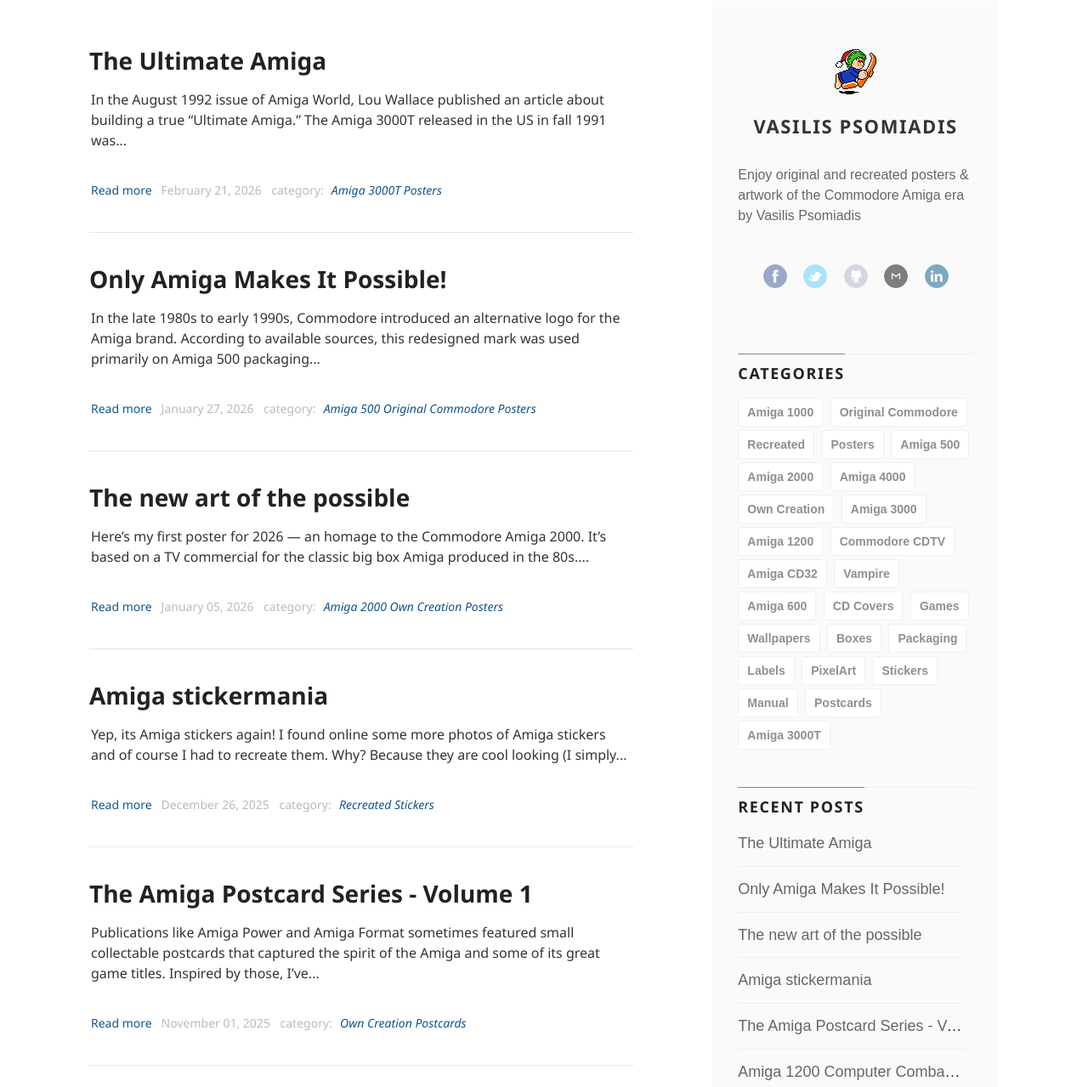
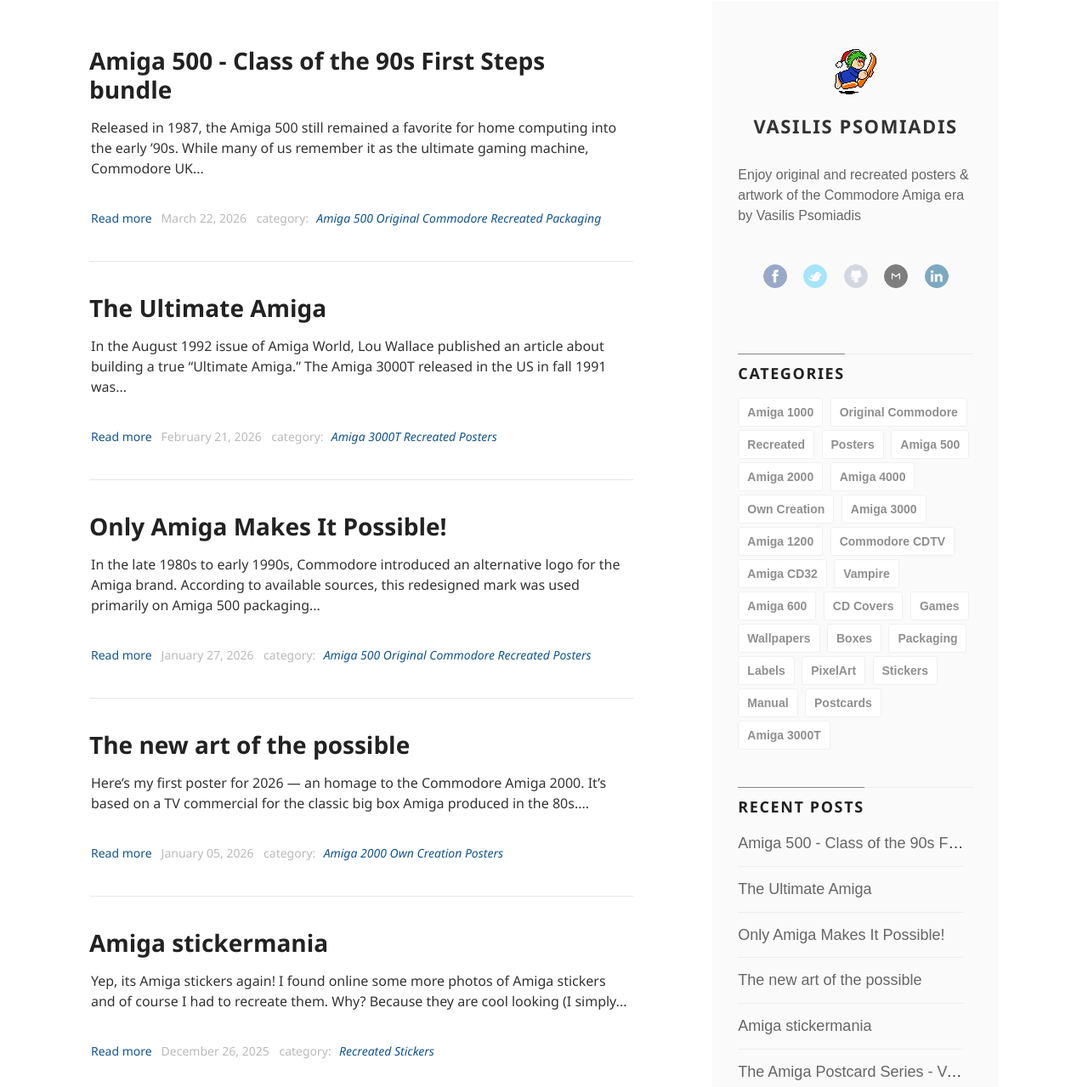
Before and after one commit to amigaposters/amigaposters.github.io, a Jekyll site: the page built from index.html, in a window 1280 px wide and 1400 px high, scrolled down 683 px, cut to the strip 121-1400 px from the top of the window. Shown: the whole strip at 85% size. Built offline with Jekyll 4.4.1, drawn with Linux system fonts in a browser that asks for light colours; the list of posts is cut into pages by our own code; comment, search, counter and statistics services are not loaded; some of the changed text lies outside the part shown.

Commit message:
A500 - Class of the 90s bundle

```diff
--- a/_posts/2026-01-27-only-amiga-makes-it-possible.md
+++ b/_posts/2026-01-27-only-amiga-makes-it-possible.md
@@ -2,7 +2,7 @@
 layout: post
 title: Only Amiga Makes It Possible!
 lang: en
-categories: [Amiga 500, Original Commodore, Posters]
+categories: [Amiga 500, Original Commodore, Recreated, Posters]
 tags: []
 ---
 In the late 1980s to early 1990s, Commodore introduced an alternative logo for the Amiga brand. According to available sources, this redesigned mark was used primarily on Amiga 500 packaging in North America and appeared also in a number of Commodore’s print advertisements of the period.
--- a/_posts/2026-02-21-the-ultimate-amiga.md
+++ b/_posts/2026-02-21-the-ultimate-amiga.md
@@ -2,7 +2,7 @@
 layout: post
 title: The Ultimate Amiga
 lang: en
-categories: [Amiga 3000T, Posters]
+categories: [Amiga 3000T, Recreated, Posters]
 tags: []
 ---
 In the August 1992 issue of Amiga World, Lou Wallace published an article about building a true “Ultimate Amiga.” The Amiga 3000T released in the US in fall 1991 was the obvious platform of choice, thanks to its serious expandability and its talent for hosting a ridiculous number of upgrades.
--- /dev/null
+++ b/_posts/2026-03-22-class-of-the-90s-first-steps.md
@@ -0,0 +1,17 @@
+---
+layout: post
+title: Amiga 500 - Class of the 90s First Steps bundle
+lang: en
+categories: [Amiga 500,  Original Commodore, Recreated, Packaging]
+tags: []
+---
+
+Released in 1987, the **Amiga 500** still remained a favorite for home computing into the early ’90s. While many of us remember it as the ultimate gaming machine, Commodore UK was busy rebranding the Amiga as the essential tool for the next generation of scholars through the **Class of the 90s - First Steps** promotional bundle. This was a home computer designed to bridge the gap between education and entertainment!
+<br><br>
+In 1990, this specific bundle featured the Amiga 500 alongside a suite of software like Deluxe Paint II and Pro Write 2.5 and various prodctivity titles and educational utilities (even a BBC emulator!). A video cassete was also included with demonstrations of the capabilities of the machine and various use cases of the included software along with testimonials of people using the Amiga for educational purposes. All these were intended to make the 16-bit revolution feel productive to parents, even if for most young owners their actual time was spent exploring the vast games library of the machine.<br><br>
+Enjoy my recreated front cover of the bundle's original packaging in high-resolution!
+<br><br>
+<img src="\assets\img\post_previews\Amiga_500_Class_of_the_90s_front_cover_preview.jpg">
+<span style="font-size:small; font-style: italic">Commodore Amiga 500 Class of the 90s First Steps bundle (front cover)</span>
+<br><br>
+You can download the full detailed cover image at 300dpi in lossless PNG format <a href="https://app.box.com/s/a254hyfp5ihywxgzo6vi2lzjfoahk8sz" target="_blank">here</a>.
```
Also changed, not shown: assets/img/post_previews/Amiga_500_Class_of_the_90s_front_cover_preview.jpg (added).
